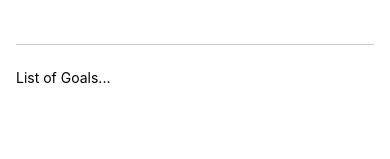
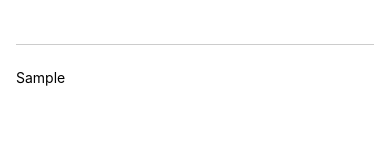
Before and after one commit to HeshanWeerasooriya/Goal-App, a React Native app: screen / in a window 390 px wide. Both pictures are taken after typing "Sample" into the empty fields and a click on the button "ADD GOALS". Shown: the part 134-293 px from the top of the page. Built offline with nearby package versions, Linux system fonts and the light colour scheme.

Commit message:
handling events

```diff
--- a/App.js
+++ b/App.js
@@ -1,14 +1,32 @@
+import { useState } from "react";
 import { StyleSheet, Text, View, Button, TextInput } from "react-native";
 
 export default function App() {
+  const [enterdGoalText, setEnterdGoalText] = useState("");
+  const [courseGoals, setCourseGoals] = useState([]);
+
+  function goalInputHandler(enterdText) {
+    setEnterdGoalText(enterdText);
+  }
+
+  function addGoalHandler() {
+    setCourseGoals((currentCourseGoals) => [...courseGoals, enterdGoalText]);
+  }
+
   return (
     <View style={styles.appContainer}>
       <View style={styles.inputContainer}>
-        <TextInput style={styles.textInput} placeholder="Your Course Goals!" />
-        <Button title="Add Goals" />
+        <TextInput
+          style={styles.textInput}
+          placeholder="Your Course Goals!"
+          onChangeText={goalInputHandler}
+        />
+        <Button title="Add Goals" onPress={addGoalHandler} />
       </View>
       <View style={styles.goalsContainer}>
-        <Text>List of Goals...</Text>
+        {courseGoals.map((goal) => (
+          <Text key={goal}>{goal}</Text>
+        ))}
       </View>
     </View>
   );
@@ -21,13 +39,13 @@ const styles = StyleSheet.create({
     paddingHorizontal: 16,
   },
   inputContainer: {
-    flex:1,
+    flex: 1,
     flexDirection: "row",
     justifyContent: "space-between",
-    alignItems: 'center',
+    alignItems: "center",
     marginBottom: 24,
     borderBottomWidth: 1,
-    borderBottomColor: '#cccccc'
+    borderBottomColor: "#cccccc",
   },
   textInput: {
     borderWidth: 1,
@@ -38,5 +56,5 @@ const styles = StyleSheet.create({
   },
   goalsContainer: {
     flex: 5,
-  }
+  },
 });
```
